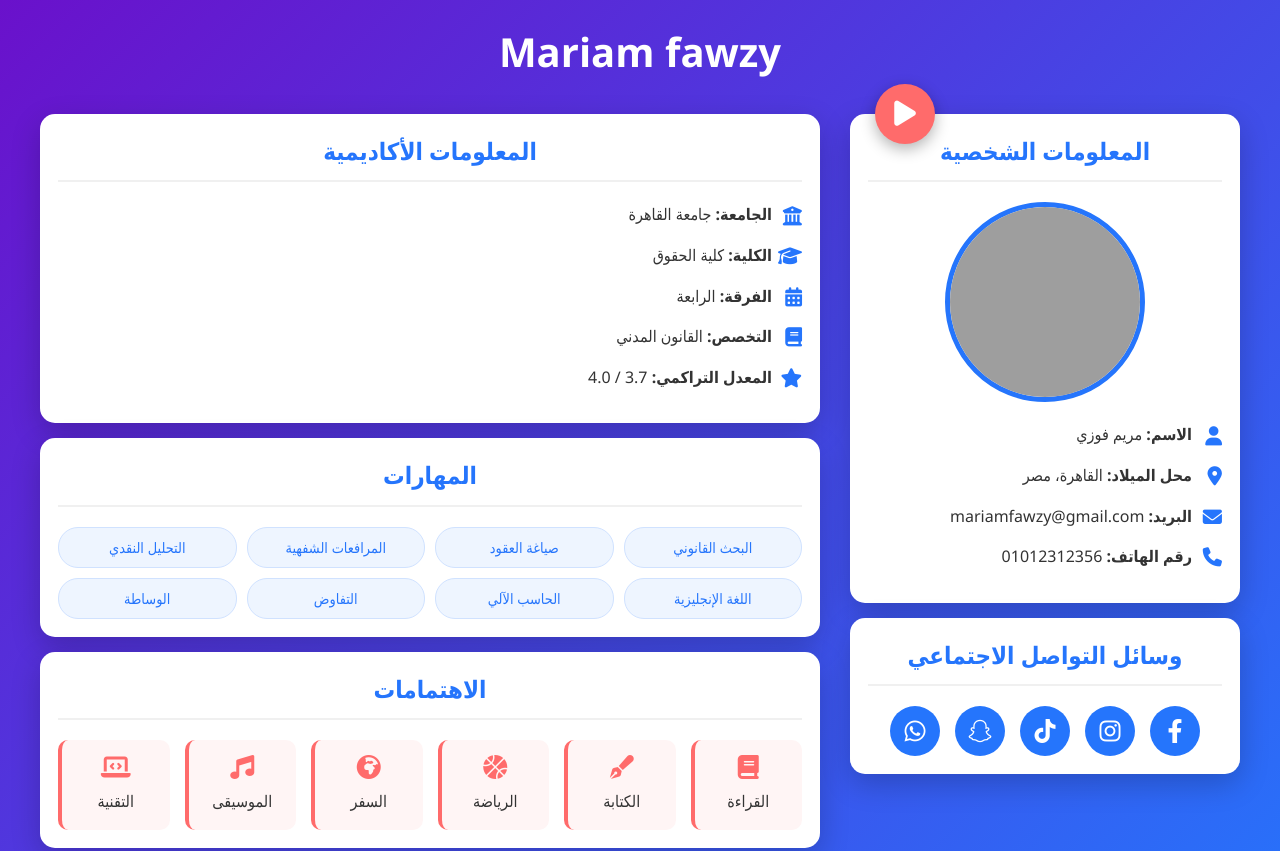
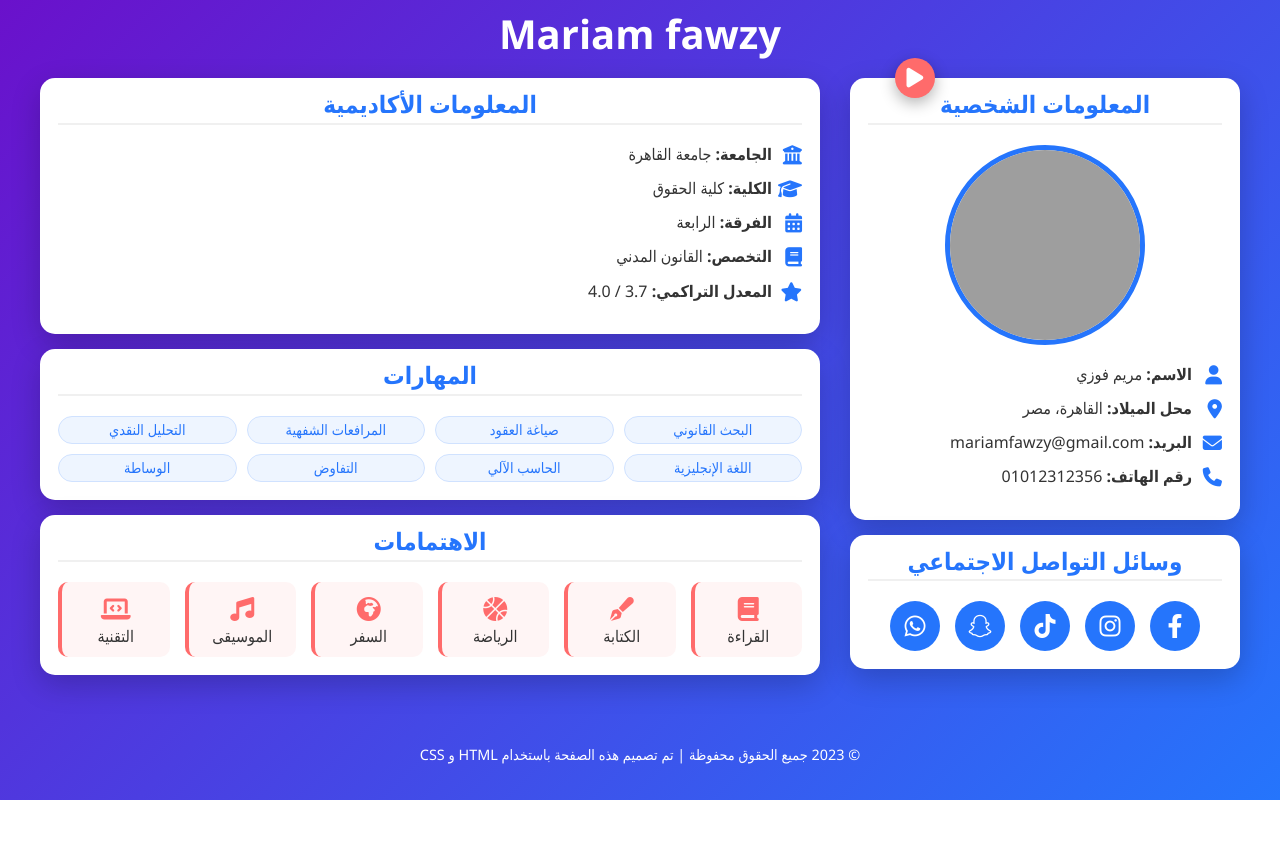
Before and after one commit to khedmapodcast-cpu/mariamfawzy-id, a plain HTML site: page index.html in a window 1280 px wide. Shown: the top 851 px of the page. After the commit the page ends 800 px from the top, so only its background shows below. Drawn offline with Linux system fonts and the light colour scheme; grey boxes are pictures that could not be loaded.

Commit message:
Update index.html

```diff
--- a/index.html
+++ b/index.html
@@ -17,7 +17,7 @@
         body {
             background: linear-gradient(135deg, #6a11cb 0%, #2575fc 100%);
             color: #333;
-            line-height: 1.6;
+            line-height: .7;
             padding: 20px;
             min-height: 100vh;
         }
@@ -52,16 +52,16 @@
             /* **تعديل أساسي: موضع مطلق داخل الهيدر** */
             position: absolute;
             /* موقع افتراضي للزر (زاوية الهيدر اليسرى السفلية) */
-            bottom: 0px;
+            bottom: 10px;
             left: 20px;
 
-            width: 60px;
-            height: 60px;
+            width: 40px;
+            height: 40px;
             background: #ff6b6b;
             color: white;
             border: none;
             border-radius: 50%;
-            font-size: 1.8rem;
+            font-size: 1.4rem;
             /* **تعديل: إضافة خاصية "cursor: move" للدلالة على إمكانية السحب** */
             cursor: move;
             box-shadow: 0 5px 15px rgba(0, 0, 0, 0.3);
```
